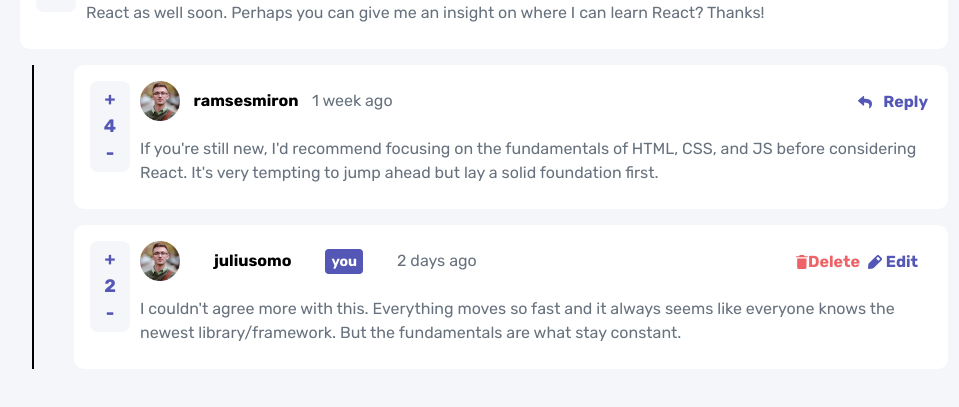
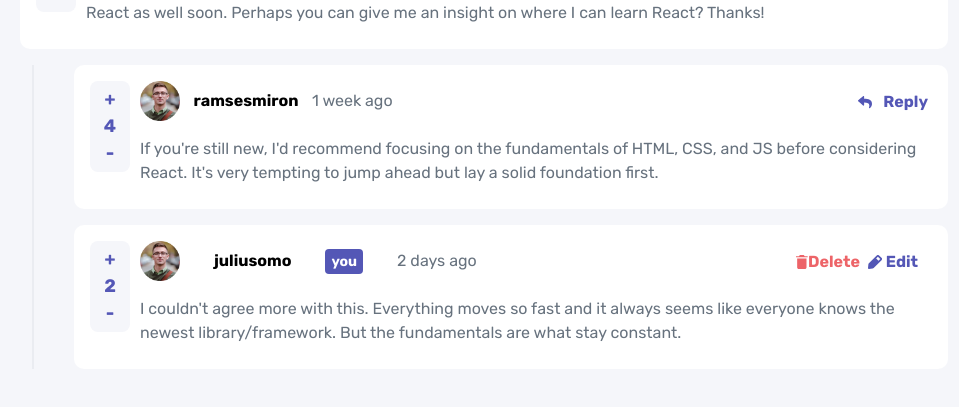
Before and after one commit to borgesmj/frontend-mentor-challenges, a React (Vite) app in the folder interactive-comments-section/: page / in a window 1280 px wide. Shown: the part 303-710 px from the top of the page, without its empty margins (156-1115 px from the left). Built offline with nearby package versions, Linux system fonts and the light colour scheme.

Commit message:
border color

```diff
--- a/interactive-comments-section/src/Components/Replies.jsx
+++ b/interactive-comments-section/src/Components/Replies.jsx
@@ -4,7 +4,7 @@ import Reply from "./Reply";
 const Replies = ({ replies, currentUser }) => {
   // console.log(replies);
   return (
-    <div className="border-l-solid border-l-[2px] border-black pl-10 ml-3">
+    <div className="border-l-solid border-l-[2px] border-Light-gray pl-10 ml-3">
       {replies.map((item, index) => (
         <Reply
           activeUser={false}
--- a/interactive-comments-section/src/Styles/GlobalStyles.css
+++ b/interactive-comments-section/src/Styles/GlobalStyles.css
@@ -57,3 +57,7 @@ body{
 .txt-Soft-Red{
     color: var(--Soft-Red);
 }
+
+.border-Light-gray{
+    border-color: var(--Light-gray);
+}
```
